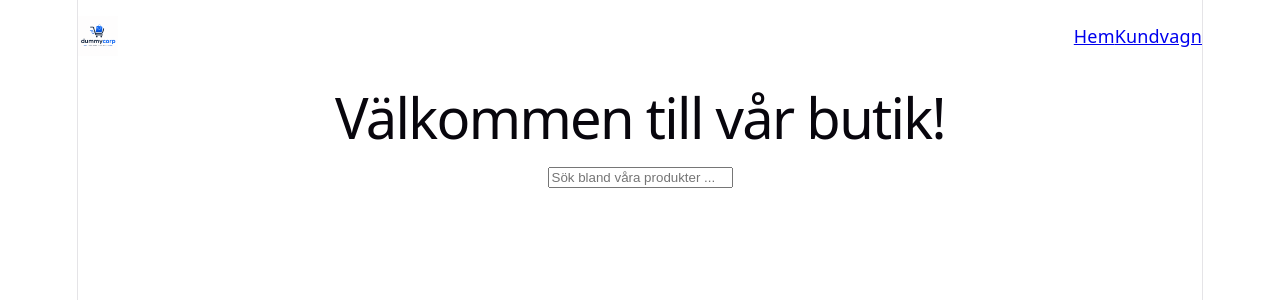
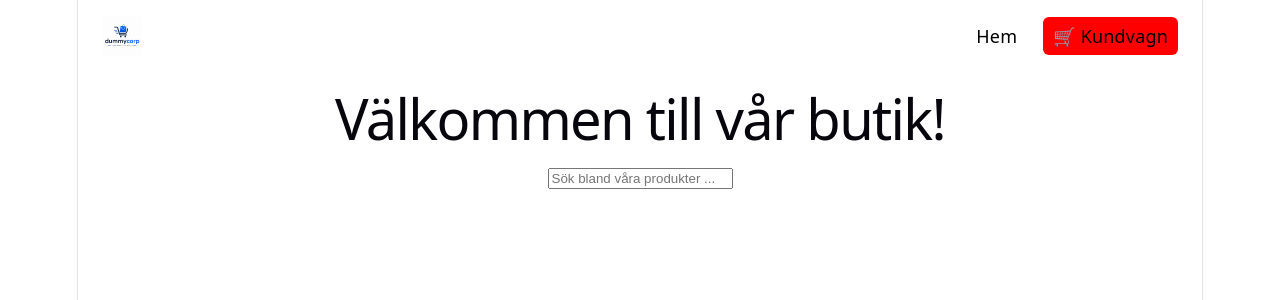
Before and after one commit to KingSloth-glitch/react-webshop-2026, a React (Vite) app in the folder my-project-shop/: page / in a window 1280 px wide. Shown: the top 300 px of the page. Built offline with nearby package versions, Linux system fonts and the light colour scheme.

Commit message:
stylade router länkarna i headern

```diff
--- a/my-project-shop/src/App.css
+++ b/my-project-shop/src/App.css
@@ -182,3 +182,42 @@
     border-right-color: var(--border);
   }
 }
+
+.header {
+  display: flex;
+  justify-content: space-between;
+  align-items: center;
+  padding: 16px 24px;
+  background-color: white;
+  border-bottom: 1px solid white;
+}
+
+.header img {
+  width: 40px;
+  height: 40px;
+  object-fit: contain;
+}
+
+.header nav {
+  display: flex;
+  gap: 16px;
+}
+
+.header nav a {
+  text-decoration: none;
+  color: black;
+  font-weight: 500;
+  padding: 6px 10px;
+  border-radius: 6px;
+}
+
+.header nav a:hover {
+  background-color: green;
+}
+
+.Cart-Link {
+  background-color: red;
+  color: white;
+  padding: 6px 12px;
+  border-radius: 8px;
+}
--- a/my-project-shop/src/Header.jsx
+++ b/my-project-shop/src/Header.jsx
@@ -6,7 +6,9 @@ const Header = () => {
       <img src={logo} alt="Logo" className="logo" />
       <nav>
         <Link to="/">Hem</Link>
-        <Link to="/cart">Kundvagn</Link>
+        <Link to="/cart" className="Cart-Link">
+          🛒 Kundvagn
+        </Link>
       </nav>
     </header>
   );
--- a/my-project-shop/src/index.css
+++ b/my-project-shop/src/index.css
@@ -109,17 +109,3 @@ code {
   padding: 4px 8px;
   background: var(--code-bg);
 }
-
-header {
-  display: flex;
-  justify-content: space-between;
-  align-items: center;
-  padding: 16px 0;
-  background-color: white;
-}
-
-header img {
-  width: 40px;
-  height: 40px;
-  object-fit: contain;
-}
```
